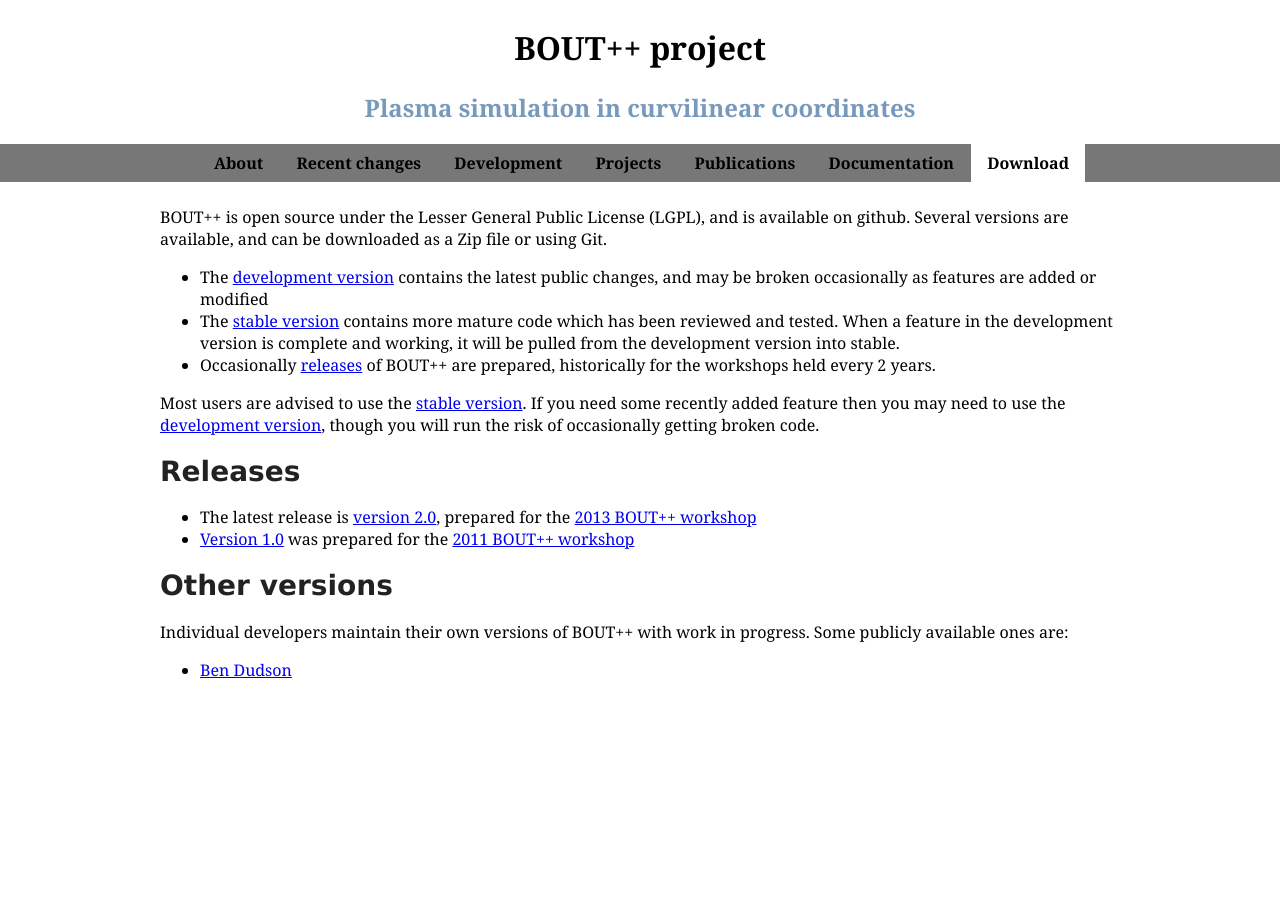
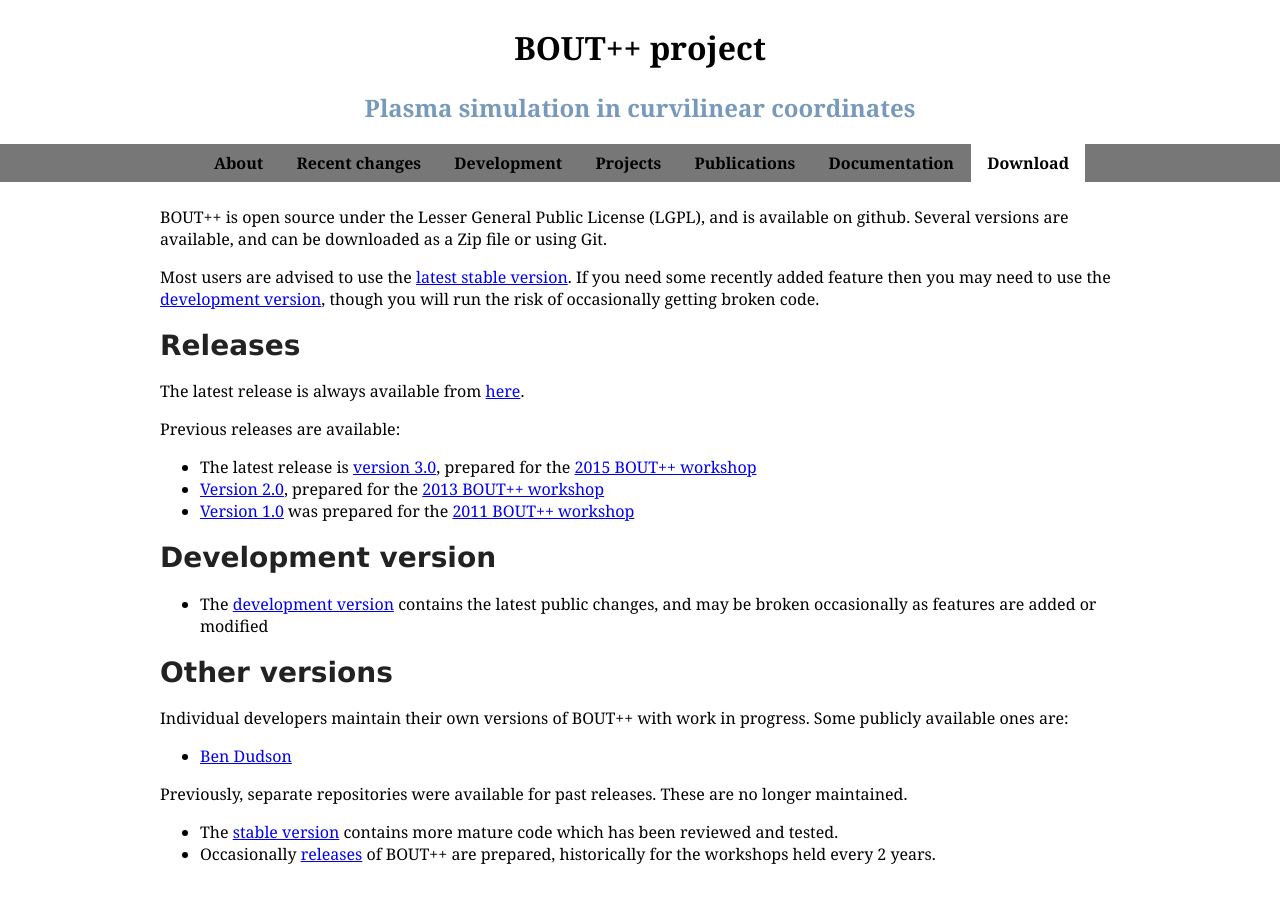
Before and after one commit to boutproject/boutproject.github.io, a Jekyll site: the page built from download.markdown, in a window 1280 px wide. Built offline with Jekyll 4.4.1, drawn with Linux system fonts in a browser that asks for light colours.

Commit message:
Clarify location of latest release

```diff
--- a/devel.markdown
+++ b/devel.markdown
@@ -25,7 +25,7 @@
 2. Examples, test cases, and physics models, some of which are under *examples*
 3. Tools for pre- and post-processing
 
-The [BOUT](https://github.com/boutproject/BOUT) and [BOUT-dev](https://github.com/boutproject/BOUT-dev) repositories should only contain code which is useful for a wide
+The [BOUT-dev](https://github.com/boutproject/BOUT-dev) repository should only contain code which is useful for a wide
 range of users, and should **never** contain large binary files: It should rarely be necessary
 to add anything over 1Mb, and never any file over 10Mb in size. Larger physics models, test cases,
 and tools should be stored in separate repositories. These can be created on the [boutproject](https://github.com/boutproject/)
--- a/download.markdown
+++ b/download.markdown
@@ -7,25 +7,37 @@
 BOUT++ is open source under the Lesser General Public License (LGPL), and is available on github.
 Several versions are available, and can be downloaded as a Zip file or using Git.
 
-* The [development version](https://github.com/boutproject/BOUT-dev) contains the latest public changes,
-  and may be broken occasionally as features are added or modified
-* The [stable version](https://github.com/boutproject/BOUT) contains more mature code which has been
-  reviewed and tested. When a feature in the development version is complete and working, it will be pulled from
-  the development version into stable.
-* Occasionally [releases](https://github.com/boutproject/BOUT-2.0) of BOUT++ are prepared, historically
-  for the workshops held every 2 years.
-
-Most users are advised to use the [stable version](https://github.com/boutproject/BOUT). If you need
-some recently added feature then you may need to use the [development version](https://github.com/boutproject/BOUT-dev),
+Most users are advised to use the [latest stable version][latest].
+If you need some recently added feature then you may need to use the [development version][development],
 though you will run the risk of occasionally getting broken code.
 
 # Releases
 
-* The latest release is [version 2.0](https://github.com/boutproject/BOUT-2.0), prepared for the [2013 BOUT++ workshop](https://bout2013.llnl.gov/)
-* [Version 1.0](https://github.com/bendudson/BOUT-1.0) was prepared for the [2011 BOUT++ workshop](https://bout2011.llnl.gov/)
+The latest release is always available from [here][latest].
+
+Previous releases are available:
+
+* The latest release is [version 3.0](https://github.com/boutproject/BOUT-dev/releases/tag/v3.0), prepared for the [2015 BOUT++ workshop](workshop2015.html)
+* [Version 2.0](https://github.com/boutproject/BOUT-dev/releases/tag/v2.0), prepared for the [2013 BOUT++ workshop](https://bout2013.llnl.gov/)
+* [Version 1.0](https://github.com/boutproject/BOUT-dev/releases/tag/v1.0) was prepared for the [2011 BOUT++ workshop](https://bout2011.llnl.gov/)
+
+# Development version
+
+* The [development version](https://github.com/boutproject/BOUT-dev) contains the latest public changes,
+  and may be broken occasionally as features are added or modified
 
 # Other versions
 
 Individual developers maintain their own versions of BOUT++ with work in progress. Some publicly available ones are:
 
 * [Ben Dudson](https://github.com/bendudson/BOUT)
+
+Previously, separate repositories were available for past releases. These are no longer maintained.
+
+* The [stable version](https://github.com/boutproject/BOUT) contains more mature code which has been
+  reviewed and tested.
+* Occasionally [releases](https://github.com/boutproject/BOUT-2.0) of BOUT++ are prepared, historically
+  for the workshops held every 2 years.
+
+[latest]: https://github.com/boutproject/BOUT-dev/releases/latest
+[development]: https://github.com/boutproject/BOUT-dev
```
Also changed, not shown: other parts of devel.markdown (+1 -1 lines).
